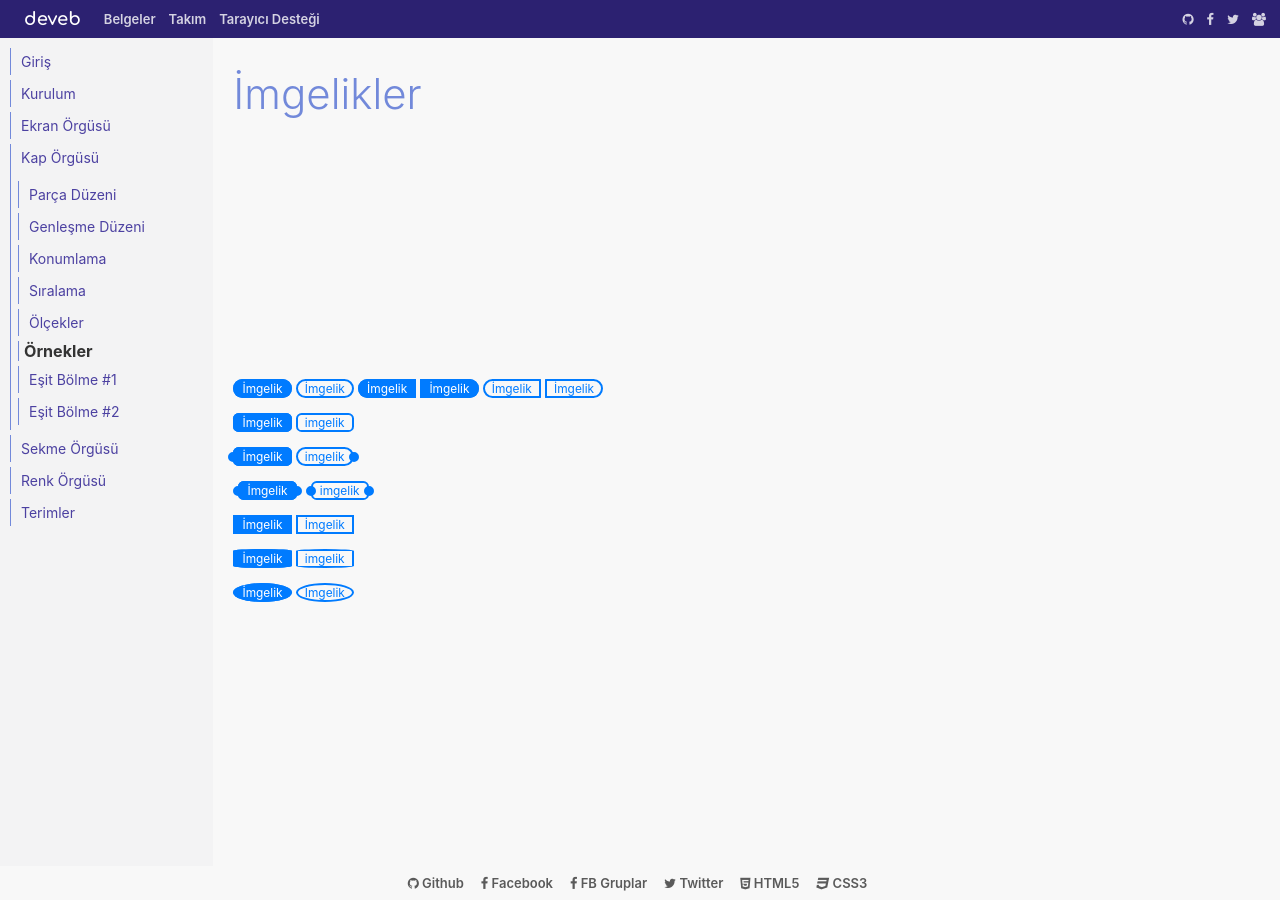
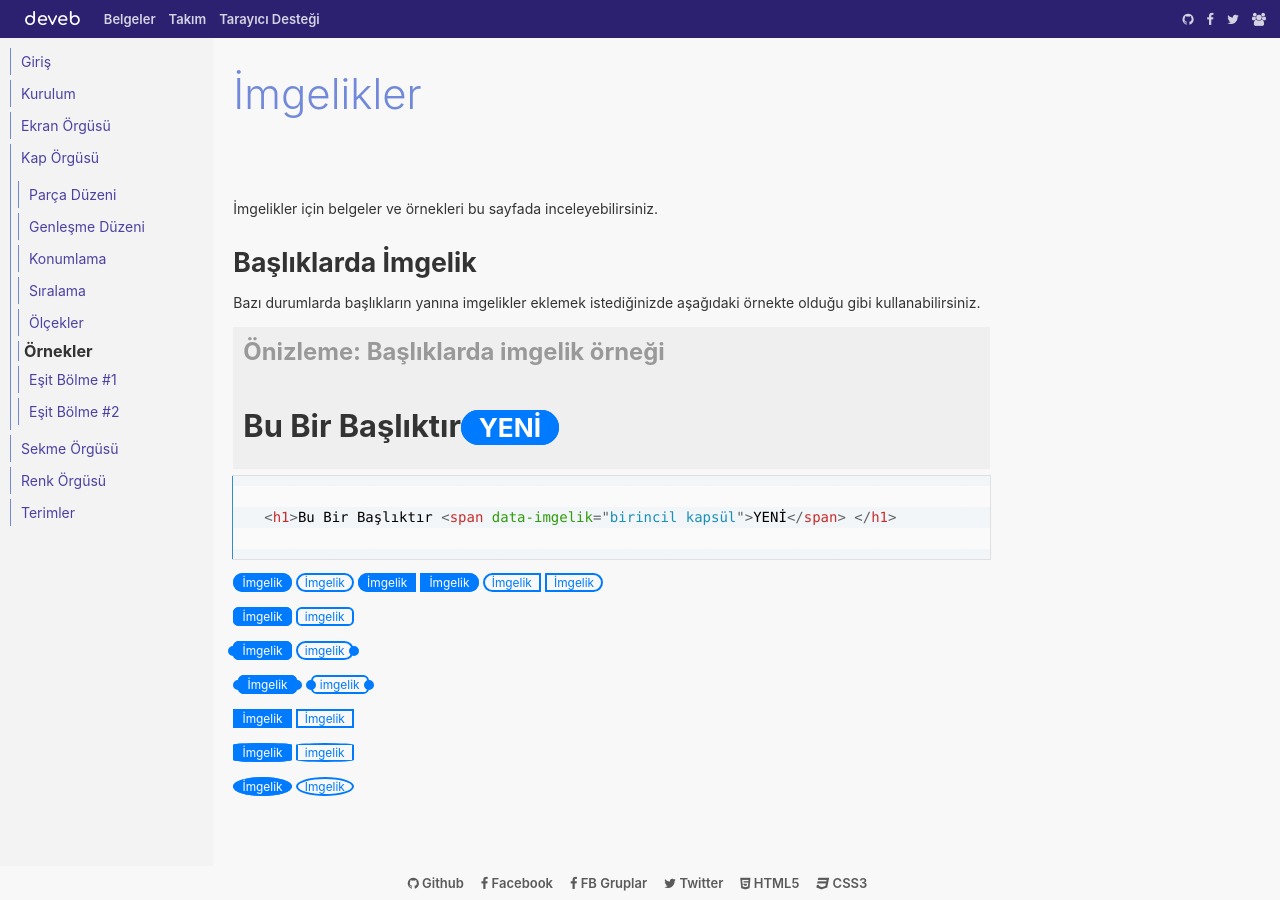
Before and after one commit to data-deveb/data-deveb.github.io, a Jekyll site: the page built from belgeler/imgelikler.html, in a window 1280 px wide. Built offline with Jekyll 4.4.1, drawn with Linux system fonts in a browser that asks for light colours.

Commit message:
İmgelikler başlık örneği

```diff
--- a/belgeler/imgelikler.html
+++ b/belgeler/imgelikler.html
@@ -2,6 +2,26 @@
 layout: default
 title: İmgelikler
 ---
+<div>
+  <p>
+    İmgelikler için belgeler ve örnekleri bu sayfada inceleyebilirsiniz.
+  </p>
+
+  <h2>Başlıklarda İmgelik</h2>
+  <p>Bazı durumlarda başlıkların yanına imgelikler eklemek istediğinizde aşağıdaki örnekte olduğu gibi kullanabilirsiniz.</p>
+
+  <div data-gnl="1 1p" class="önizleme">
+    <h3>Önizleme: Başlıklarda imgelik örneği</h3>
+
+    <div>
+      <h1>Bu Bir Başlıktır<span data-imgelik="birincil kapsül">YENİ</span></h1>
+    </div>
+
+  </div>
+  <pre data-gnl="1 1p"><code class="language-html">
+  &lt;h1&gt;Bu Bir Başlıktır &lt;span data-imgelik="birincil kapsül"&gt;YENİ&lt;/span&gt; &lt;/h1&gt;
+  </code></pre>
+</div>
 <div>
   <span data-imgelik="birincil kapsül">İmgelik</span>
   <span data-imgelik="birincil tel kapsül">İmgelik</span>
```
